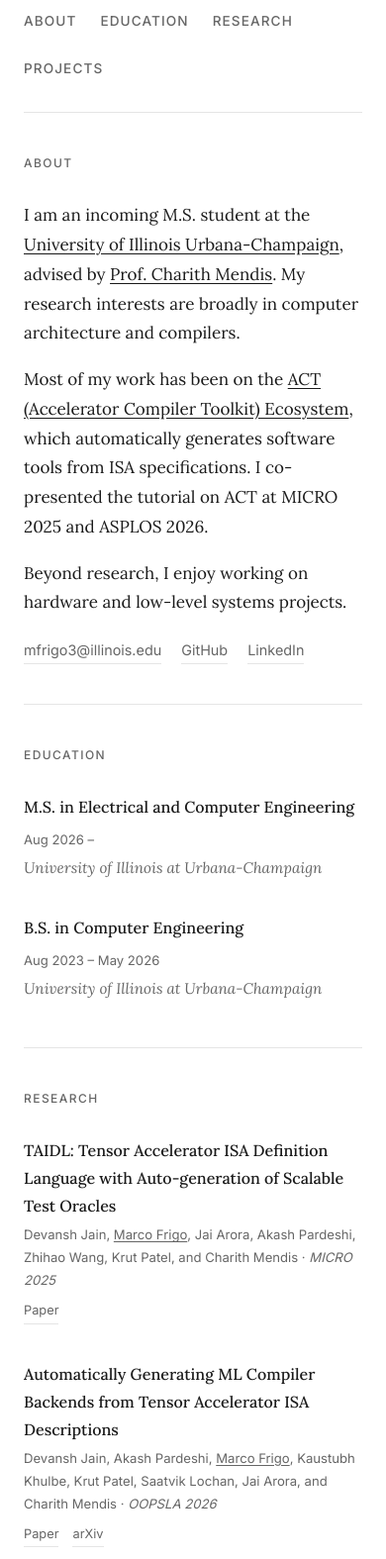
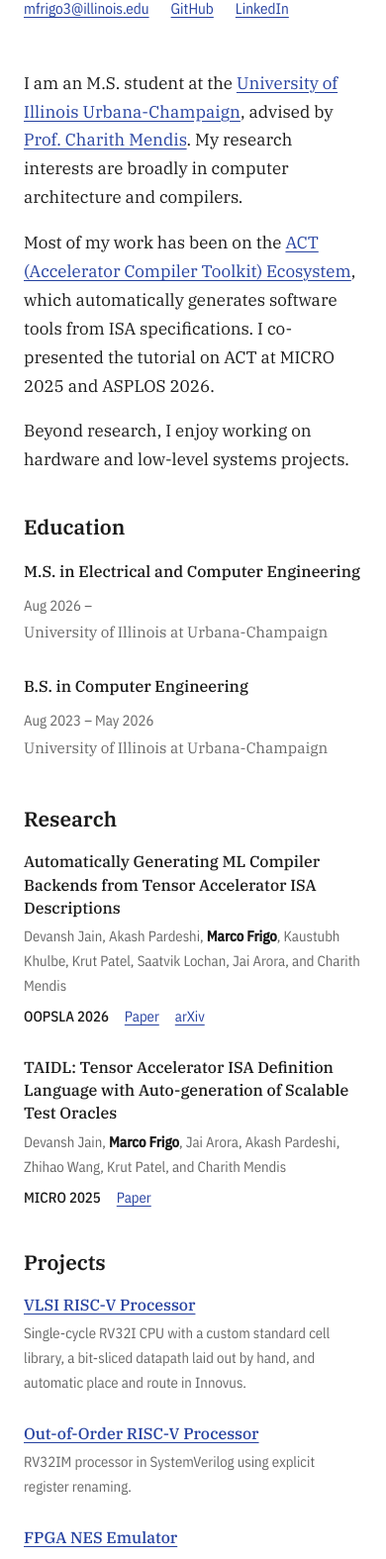
Before and after one commit to marco-fr/marco-fr.github.io, a plain HTML site: page index.html in a window 390 px wide. Shown: the part 103-1678 px from the top of the page at 99% size. Drawn offline with nearby package versions, Linux system fonts and the light colour scheme.

Commit message:
style changes

```diff
--- a/index.html
+++ b/index.html
@@ -6,7 +6,7 @@
   <title>Marco Frigo</title>
   <link rel="preconnect" href="https://fonts.googleapis.com">
   <link rel="preconnect" href="https://fonts.gstatic.com" crossorigin>
-  <link href="https://fonts.googleapis.com/css2?family=Lora:ital,wght@0,400;0,500;1,400&family=Inter:wght@400;500&display=swap" rel="stylesheet">
+  <link href="https://fonts.googleapis.com/css2?family=IBM+Plex+Mono&family=IBM+Plex+Sans+Condensed:wght@400;500&family=IBM+Plex+Serif:ital,wght@0,400;0,500;0,600;1,400&display=swap" rel="stylesheet">
   <link rel="stylesheet" href="style.css">
 </head>
 <body>
@@ -14,19 +14,16 @@
 
     <header>
       <h1>Marco Frigo</h1>
-      <!-- <p class="tagline">BS-MS Student</p> -->
-      <nav>
-        <a href="#about">About</a>
-        <a href="#education">Education</a>
-        <a href="#research">Research</a>
-        <a href="#projects">Projects</a>
-      </nav>
+      <div class="contact-links">
+        <a href="mailto:mfrigo3@illinois.edu">mfrigo3@illinois.edu</a>
+        <a href="https://github.com/marco-fr">GitHub</a>
+        <a href="https://www.linkedin.com/in/marco-f-543773204/">LinkedIn</a>
+      </div>
     </header>
 
     <section id="about">
-      <h2>About</h2>
       <p>
-        I am an incoming M.S. student at the <a href="https://illinois.edu/">University of Illinois Urbana-Champaign</a>,
+        I am an M.S. student at the <a href="https://illinois.edu/">University of Illinois Urbana-Champaign</a>,
         advised by <a href="https://charithmendis.com/">Prof. Charith Mendis</a>. My research interests
         are broadly in computer architecture and compilers.
       </p>
@@ -38,12 +35,6 @@
       <p>
         Beyond research, I enjoy working on hardware and low-level systems projects.
       </p>
-
-      <div class="contact-links">
-        <a href="mailto:mfrigo3@illinois.edu">mfrigo3@illinois.edu</a>
-        <a href="https://github.com/marco-fr">GitHub</a>
-        <a href="https://www.linkedin.com/in/marco-f-543773204/">LinkedIn</a>
-      </div>
     </section>
 
     <section id="education">
@@ -71,35 +62,36 @@
       <h2>Research</h2>
 
       <div class="paper">
-        <div class="paper-title">TAIDL: Tensor Accelerator ISA Definition Language with Auto-generation of Scalable Test Oracles</div>
-        <div class="paper-meta">Devansh Jain, <span class="self">Marco Frigo</span>, Jai Arora, Akash Pardeshi, Zhihao Wang, Krut Patel, and Charith Mendis · <em>MICRO 2025</em></div>
+        <div class="paper-title">Automatically Generating ML Compiler Backends from Tensor Accelerator ISA Descriptions</div>
+        <div class="paper-meta">Devansh Jain, Akash Pardeshi, <span class="self">Marco Frigo</span>, Kaustubh Khulbe, Krut Patel, Saatvik Lochan, Jai Arora, and Charith Mendis</div>
         <div class="paper-links">
-          <a href="https://doi.org/10.1145/3725843.3756075">Paper</a>
-        </div>
-      </div>
-
-      <div class="paper">
-        <div class="paper-title">Automatically Generating ML Compiler Backends from Tensor Accelerator ISA Descriptions</div>
-        <div class="paper-meta">Devansh Jain, Akash Pardeshi, <span class="self">Marco Frigo</span>, Kaustubh Khulbe, Krut Patel, Saatvik Lochan, Jai Arora, and Charith Mendis · <em>OOPSLA 2026</em></div>
-        <div class="paper-links">
+          <span class="venue">OOPSLA 2026</span>
           <a href="https://doi.org/10.1145/3839457">Paper</a>
           <a href="https://arxiv.org/abs/2510.09932">arXiv</a>
         </div>
       </div>
 
-
+      <div class="paper">
+        <div class="paper-title">TAIDL: Tensor Accelerator ISA Definition Language with Auto-generation of Scalable Test Oracles</div>
+        <div class="paper-meta">Devansh Jain, <span class="self">Marco Frigo</span>, Jai Arora, Akash Pardeshi, Zhihao Wang, Krut Patel, and Charith Mendis</div>
+        <div class="paper-links">
+          <span class="venue">MICRO 2025</span>
+          <a href="https://doi.org/10.1145/3725843.3756075">Paper</a>
+        </div>
+      </div>
     </section>
 
-    <!-- ── Projects ── -->
     <section id="projects">
       <h2>Projects</h2>
 
       <div class="paper">
-        <div class="paper-title"><a href="projects/chess.html">Chess Engine</a></div>
-        <div class="paper-meta">C++ chess engine with bitboard representation and alpha-beta search, plays around 1500 ELO.</div>
-        <div class="paper-links">
-          <a href="https://github.com/marco-fr/chess">GitHub</a>
-        </div>
+        <div class="paper-title"><a href="projects/vlsi-riscv.html">VLSI RISC-V Processor</a></div>
+        <div class="paper-meta">Single-cycle RV32I CPU with a custom standard cell library, a bit-sliced datapath laid out by hand, and automatic place and route in Innovus.</div>
+      </div>
+
+      <div class="paper">
+        <div class="paper-title"><a href="projects/ooo-riscv.html">Out-of-Order RISC-V Processor</a></div>
+        <div class="paper-meta">RV32IM processor in SystemVerilog using explicit register renaming.</div>
       </div>
 
       <div class="paper">
@@ -111,19 +103,12 @@
       </div>
 
       <div class="paper">
-        <div class="paper-title"><a href="projects/ooo-riscv.html">Out-of-Order RISC-V Processor</a></div>
-        <div class="paper-meta">RV32IM processor in SystemVerilog using explicit register renaming.</div>
+        <div class="paper-title"><a href="projects/chess.html">Chess Engine</a></div>
+        <div class="paper-meta">C++ chess engine with bitboard representation and alpha-beta search, plays around 1500 ELO.</div>
         <div class="paper-links">
+          <a href="https://github.com/marco-fr/chess">GitHub</a>
         </div>
       </div>
-
-      <div class="paper">
-        <div class="paper-title"><a href="projects/vlsi-riscv.html">VLSI RISC-V Processor</a></div>
-        <div class="paper-meta">Single-cycle RV32I CPU with a custom standard cell library, a bit-sliced datapath laid out by hand, and automatic place and route in Innovus.</div>
-        <div class="paper-links">
-        </div>
-      </div>
-
     </section>
 
     <footer>
--- a/style.css
+++ b/style.css
@@ -8,23 +8,32 @@
   --bg: #ffffff;
   --text: #1a1a1a;
   --muted: #666666;
-  --link: #1a1a1a;
-  --link-hover: #444;
+  --link: #2541a0;
+  --link-hover: #16296b;
   --border: #e5e5e5;
-  --max-width: 660px;
+  --max-width: 700px;
+
+  --serif: 'IBM Plex Serif', Georgia, serif;
+  --sans: 'IBM Plex Sans Condensed', 'Arial Narrow', system-ui, sans-serif;
+  --mono: 'IBM Plex Mono', ui-monospace, monospace;
 }
 
 html {
   scroll-behavior: smooth;
 }
 
+@media (prefers-reduced-motion: reduce) {
+  html { scroll-behavior: auto; }
+}
+
 body {
   background: var(--bg);
   color: var(--text);
-  font-family: 'Lora', Georgia, serif;
+  font-family: var(--serif);
   font-size: 18px;
-  line-height: 1.75;
+  line-height: 1.7;
   padding: 0 24px;
+  -webkit-font-smoothing: antialiased;
 }
 
 /* ── Layout ── */
@@ -35,63 +44,39 @@ body {
 
 /* ── Header ── */
 header {
-  padding: 64px 0 48px;
-  border-bottom: 1px solid var(--border);
+  padding: 80px 0 8px;
 }
 
 header h1 {
-  font-size: 2rem;
+  font-size: 2.5rem;
   font-weight: 500;
-  letter-spacing: -0.01em;
-  margin-bottom: 6px;
+  line-height: 1.15;
+  letter-spacing: -0.015em;
 }
 
-header .tagline {
-  color: var(--muted);
-  font-style: italic;
-  font-size: 1rem;
-}
-
-/* ── Nav ── */
+/* ── Nav (project pages) ── */
 nav {
-  margin-top: 28px;
+  margin-top: 14px;
   display: flex;
-  gap: 24px;
+  gap: 6px 22px;
   flex-wrap: wrap;
 }
 
 nav a {
-  font-family: 'Inter', system-ui, sans-serif;
-  font-size: 0.85rem;
-  font-weight: 500;
-  text-transform: uppercase;
-  letter-spacing: 0.08em;
-  color: var(--muted);
-  text-decoration: none;
-}
-
-nav a:hover {
-  color: var(--text);
+  font-family: var(--sans);
+  font-size: 0.95rem;
 }
 
 /* ── Sections ── */
 section {
-  padding: 56px 0;
-  border-bottom: 1px solid var(--border);
-}
-
-section:last-of-type {
-  border-bottom: none;
+  padding-top: 52px;
 }
 
 h2 {
-  font-family: 'Inter', system-ui, sans-serif;
-  font-size: 0.75rem;
-  font-weight: 500;
-  text-transform: uppercase;
-  letter-spacing: 0.12em;
-  color: var(--muted);
-  margin-bottom: 28px;
+  font-size: 1.3rem;
+  font-weight: 600;
+  line-height: 1.3;
+  margin-bottom: 18px;
 }
 
 p {
@@ -112,31 +97,33 @@ a:hover {
   color: var(--link-hover);
 }
 
+a:focus-visible {
+  outline: 2px solid var(--text);
+  outline-offset: 2px;
+  border-radius: 2px;
+}
+
+code {
+  font-family: var(--mono);
+  font-size: 0.86em;
+}
+
 /* ── Contact ── */
 .contact-links {
   display: flex;
   flex-wrap: wrap;
-  gap: 20px;
-  margin-top: 20px;
+  gap: 6px 22px;
+  margin-top: 14px;
 }
 
 .contact-links a {
-  font-family: 'Inter', system-ui, sans-serif;
-  font-size: 0.9rem;
-  text-decoration: none;
-  color: var(--muted);
-  border-bottom: 1px solid var(--border);
-  padding-bottom: 1px;
-}
-
-.contact-links a:hover {
-  color: var(--text);
-  border-color: var(--text);
+  font-family: var(--sans);
+  font-size: 0.95rem;
 }
 
 /* ── Education ── */
 .entry {
-  margin-bottom: 32px;
+  margin-bottom: 28px;
 }
 
 .entry:last-child {
@@ -149,7 +136,7 @@ a:hover {
   align-items: baseline;
   flex-wrap: wrap;
   gap: 8px;
-  margin-bottom: 4px;
+  margin-bottom: 2px;
 }
 
 .entry-title {
@@ -158,28 +145,22 @@ a:hover {
 }
 
 .entry-date {
-  font-family: 'Inter', system-ui, sans-serif;
-  font-size: 0.82rem;
+  font-family: var(--sans);
+  font-size: 0.92rem;
+  font-variant-numeric: tabular-nums;
   color: var(--muted);
   white-space: nowrap;
 }
 
 .entry-sub {
-  font-style: italic;
   color: var(--muted);
   font-size: 0.95rem;
   margin-bottom: 6px;
 }
 
-.entry-desc {
-  font-size: 0.95rem;
-  color: #444;
-  line-height: 1.65;
-}
-
 /* ── Research / Projects ── */
 .paper {
-  margin-bottom: 36px;
+  margin-bottom: 28px;
 }
 
 .paper:last-child {
@@ -189,79 +170,83 @@ a:hover {
 .paper-title {
   font-weight: 500;
   font-size: 1rem;
+  line-height: 1.45;
   margin-bottom: 4px;
 }
 
 .paper-meta {
-  font-family: 'Inter', system-ui, sans-serif;
-  font-size: 0.82rem;
+  font-family: var(--sans);
+  font-size: 0.92rem;
   color: var(--muted);
-  margin-bottom: 8px;
-}
-
-.paper-desc {
-  font-size: 0.95rem;
-  color: #444;
-  line-height: 1.65;
+  margin-bottom: 6px;
 }
 
 .paper-links {
-  margin-top: 8px;
+  margin-top: 6px;
   display: flex;
-  gap: 14px;
+  flex-wrap: wrap;
+  align-items: baseline;
+  gap: 4px 16px;
+}
+
+.paper-links .venue {
+  font-family: var(--sans);
+  font-size: 0.92rem;
+  font-weight: 500;
+  color: var(--text);
 }
 
 .paper-links a {
-  font-family: 'Inter', system-ui, sans-serif;
-  font-size: 0.8rem;
-  text-decoration: none;
-  color: var(--muted);
-  border-bottom: 1px solid var(--border);
-  padding-bottom: 1px;
-}
-
-.paper-links a:hover {
-  color: var(--text);
-  border-color: var(--text);
+  font-family: var(--sans);
+  font-size: 0.92rem;
 }
 
 /* ── Author self-highlight ── */
 .self {
-  text-decoration: underline;
-  text-underline-offset: 2px;
+  color: var(--text);
+  font-weight: 600;
 }
 
 /* ── Blog / Project pages ── */
+/* The figure shrinks to its image and centers; the caption wraps to the
+   image's width instead of widening the figure. */
 .post-image {
-  margin: 32px 0;
-  border: 1px solid var(--border);
-  overflow: hidden;
+  width: fit-content;
+  max-width: 100%;
+  margin: 32px auto;
+}
+
+.post-image:last-child {
+  margin-bottom: 0;
 }
 
 .post-image img {
   display: block;
   max-width: 100%;
   height: auto;
+  border: 1px solid var(--border);
 }
 
 .post-image figcaption {
-  font-family: 'Inter', system-ui, sans-serif;
-  font-size: 0.78rem;
+  width: 0;
+  min-width: 100%;
+  font-family: var(--sans);
+  font-size: 0.9rem;
   color: var(--muted);
-  padding: 8px 0 0;
+  padding-top: 8px;
 }
 
 /* ── Footer ── */
 footer {
-  padding: 36px 0 56px;
-  font-family: 'Inter', system-ui, sans-serif;
-  font-size: 0.8rem;
+  padding: 64px 0 56px;
+  font-family: var(--sans);
+  font-size: 0.9rem;
   color: var(--muted);
 }
 
 @media (max-width: 480px) {
   body { font-size: 17px; }
-  header { padding: 40px 0 32px; }
-  header h1 { font-size: 1.6rem; }
-  section { padding: 40px 0; }
+  header { padding-top: 48px; }
+  header h1 { font-size: 2rem; }
+  section { padding-top: 40px; }
 }
```
Also changed, not shown: projects/chess.html (+1 -1 lines), projects/fpga-nes-emulator.html (+1 -1 lines), projects/ooo-riscv.html (+1 -1 lines), projects/vlsi-riscv.html (+1 -1 lines).
